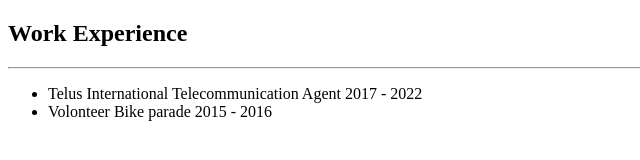
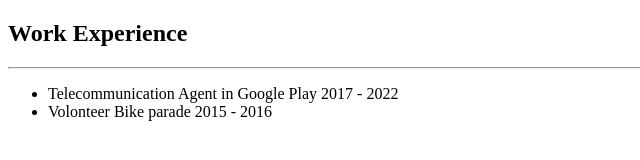
Before and after one commit to theytheycallcall/CV, a plain HTML site: page Experience.html in a window 1280 px wide. Shown: the full height of the page, 0-640 px from the left. Drawn offline with Linux system fonts and the light colour scheme.

Commit message:
Update Experience.html

```diff
--- a/Experience.html
+++ b/Experience.html
@@ -14,7 +14,7 @@
 <hr>
 
 <ul>
-    <li> Telus International Telecommunication Agent 2017 - 2022 </li>
+    <li> Telecommunication Agent  in Google Play 2017 - 2022 </li>
     <li> Volonteer Bike parade 2015 - 2016 </li>
 
 </ul>
```
